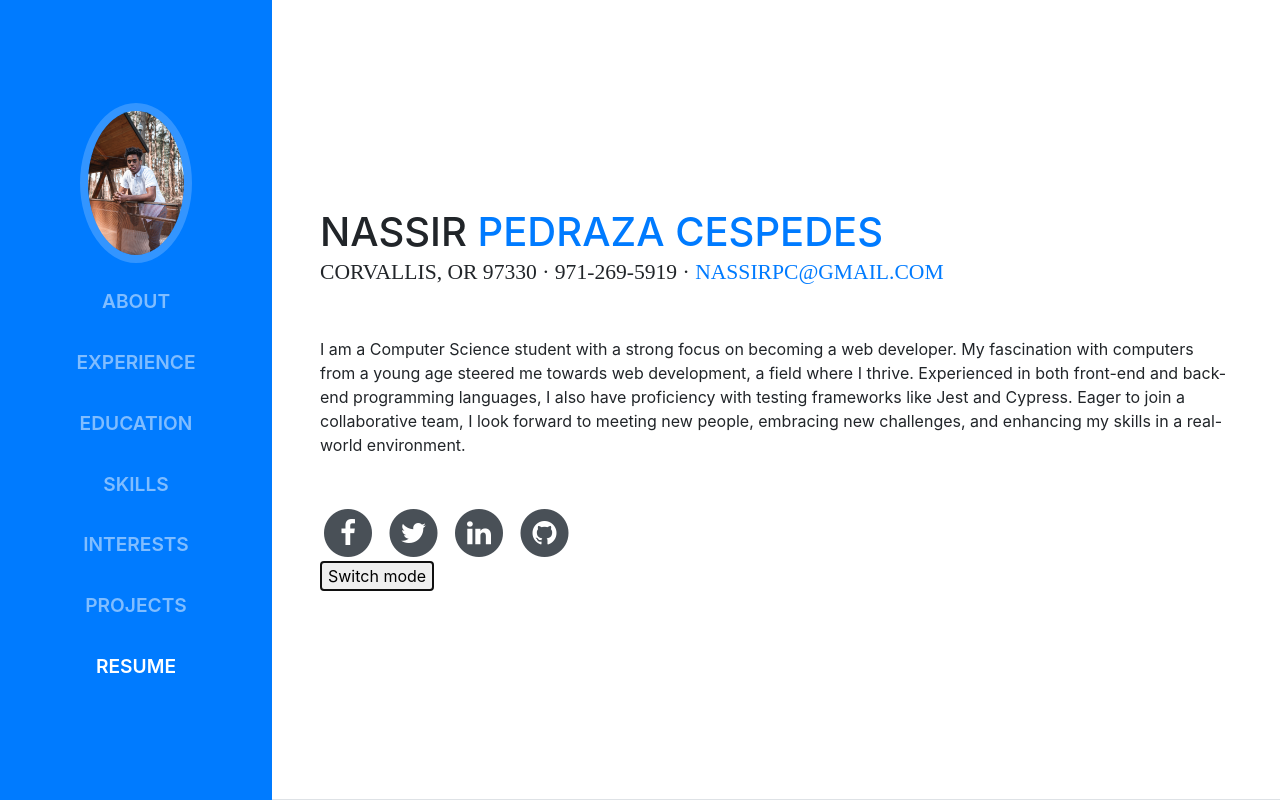
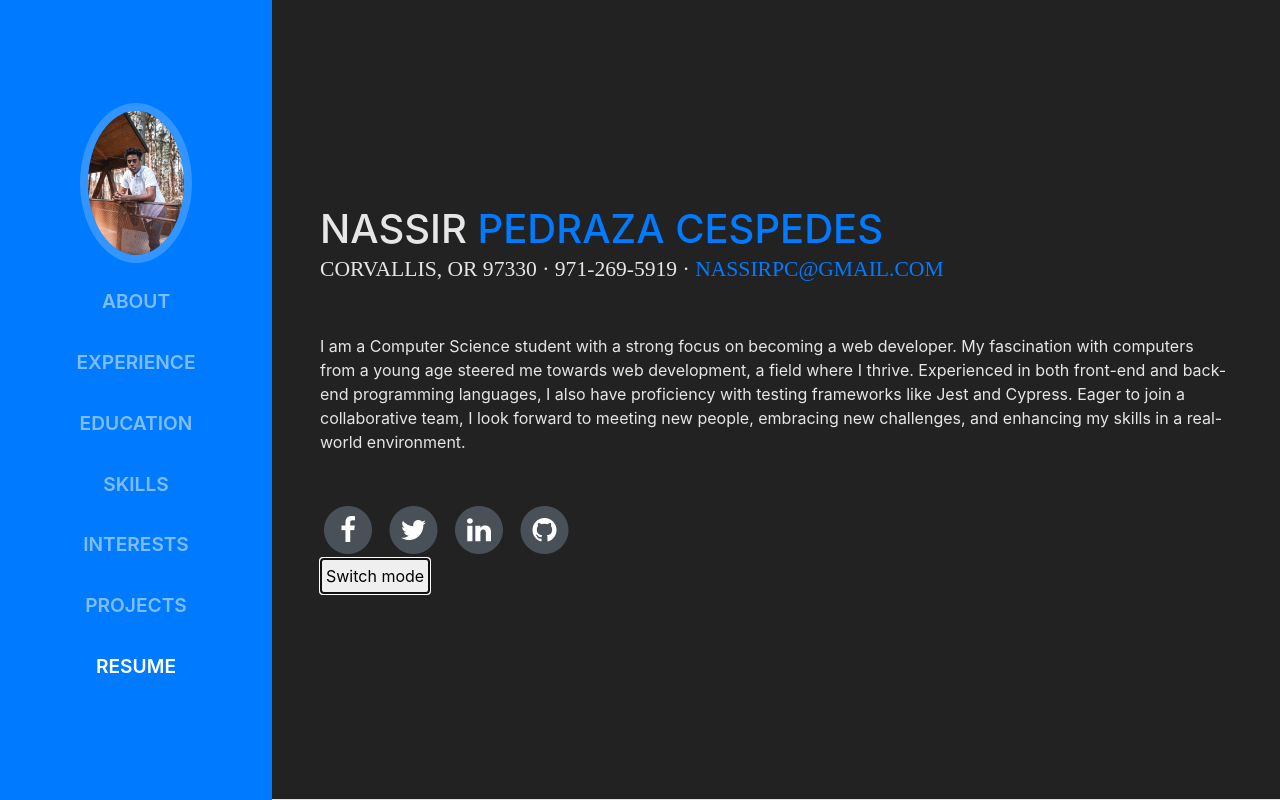
Before and after one commit to naspc/naspcresume.github.io, a website with bundled scripts: page index.html in a window 1280 px wide. Both pictures are taken after a click on the button "Switch mode". Shown: the top 800 px of the page. Built offline with nearby package versions, Linux system fonts and the light colour scheme; a web font is replaced by a local one.

Commit message:
add css to toggle

```diff
--- a/css/resume.css
+++ b/css/resume.css
@@ -130,3 +130,16 @@ a {
       border-radius: 5px;
       background: #f9f9f9;
   }
+
+  button {
+    cursor: pointer;
+    border: 1px solid #555;
+    text-align: center;
+    padding: 5px;
+    margin-left: 8px;
+}
+
+.dark {
+    background-color: #222;
+    color: #e6e6e6;
+}
```
